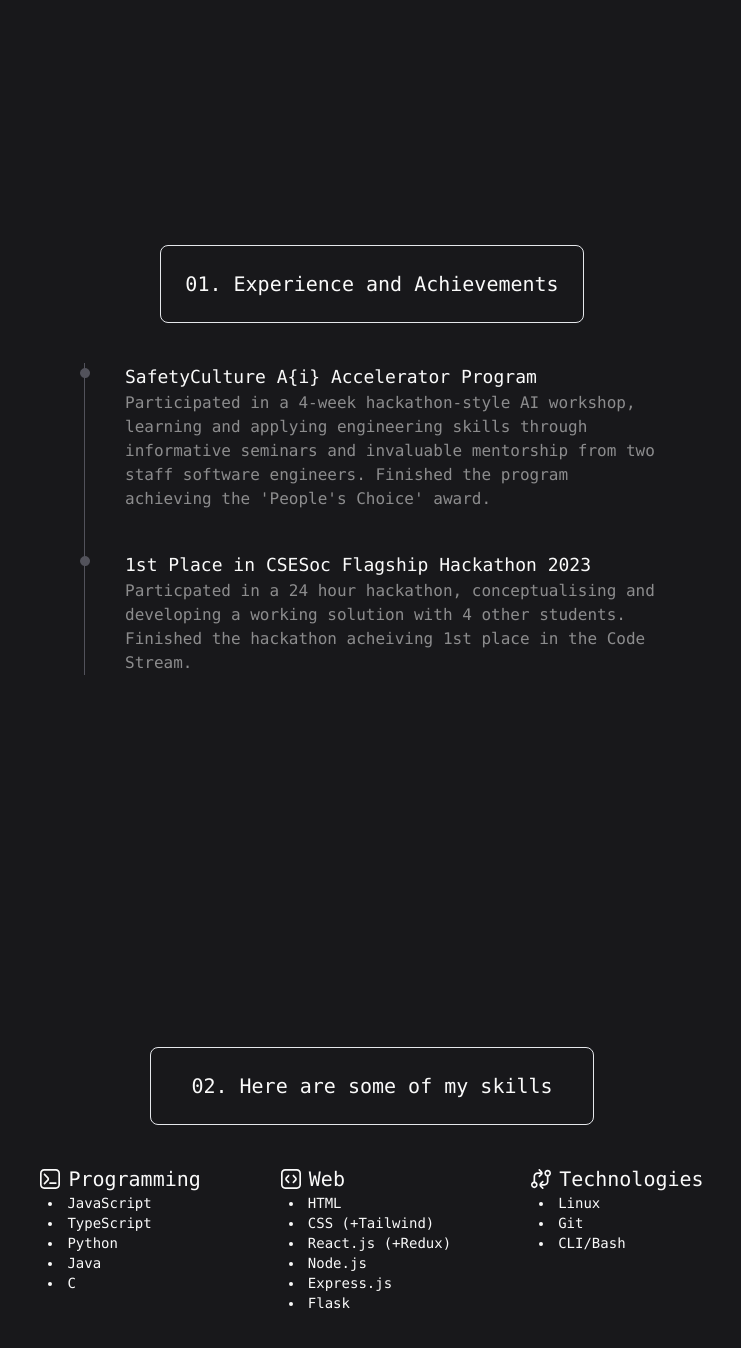
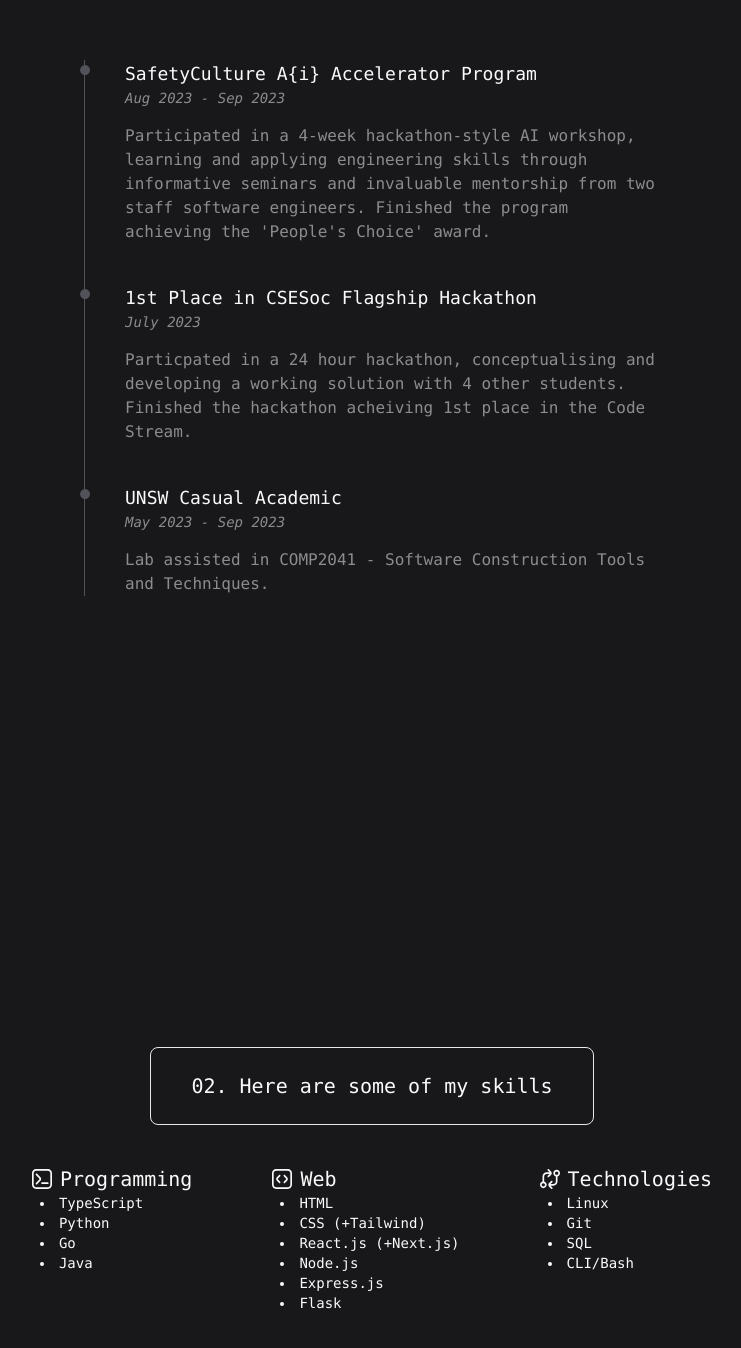
Before and after one commit to ddannyll/horizon, a React (Vite) app: page / in a window 1280 px wide. Shown: the part 1740-3088 px from the top of the page, without its empty margins (268-1009 px from the left). Built offline with nearby package versions, Linux system fonts and the light colour scheme.

Commit message:
experiences

```diff
--- a/src/components/Experience.jsx
+++ b/src/components/Experience.jsx
@@ -1,22 +1,34 @@
 import Header from "./Header";
 import Timeline from "./Timeline";
+import { motion } from 'framer-motion'
 
 export default function Experience () {
-   return <section className="container mx-auto min-h-screen flex flex-col justify-center items-center gap-10">
-    <Header>
-      01. Experience and Achievements
-    </Header>
+   return <section className="container mx-auto min-h-screen flex flex justify-center items-start gap-10">
+    <motion.div
+      initial={{ opacity: 0 }}
+      whileInView={{ opacity: 1 }}
+      transition={{delay:0.1}}
+      viewport={{amount:0.4}}
+    >
       <Timeline
         nodes={[
           {
             title: "SafetyCulture A{i} Accelerator Program",
+            subtitle: "Aug 2023 - Sep 2023",
             description: "Participated in a 4-week hackathon-style AI workshop, learning and applying engineering skills through informative seminars and invaluable mentorship from two staff software engineers. Finished the program achieving the 'People's Choice' award."
           },
           {
-          title: "1st Place in CSESoc Flagship Hackathon 2023",
+            title: "1st Place in CSESoc Flagship Hackathon",
+            subtitle: "July 2023",
             description:"Particpated in a 24 hour hackathon, conceptualising and developing a working solution with 4 other students. Finished the hackathon acheiving 1st place in the Code Stream."
+          },
+          {
+            title: "UNSW Casual Academic",
+            subtitle: "May 2023 - Sep 2023",
+            description: "Lab assisted in COMP2041 - Software Construction Tools and Techniques."
           }
         ]}
       />
+    </motion.div>
   </section>
 }
--- a/src/components/Skills.jsx
+++ b/src/components/Skills.jsx
@@ -47,11 +47,10 @@
                         Programming
                     </h2>
                     <ul className="list-disc list-inside pl-2">
-                        <li>JavaScript</li>
-	    		<li>TypeScript</li>
+	    		        <li>TypeScript</li>
                         <li>Python</li>
+                        <li>Go</li>
                         <li>Java</li>
-                        <li>C</li>
                     </ul>
                 </motion.li>
                 <motion.li variants={item} className="">
@@ -62,7 +61,7 @@
                     <ul className="list-disc list-inside pl-2">
                         <li>HTML</li>
                         <li>CSS (+Tailwind)</li>
-                        <li>React.js (+Redux)</li>
+                        <li>React.js (+Next.js)</li>
                         <li>Node.js</li>
                         <li>Express.js</li>
                         <li>Flask</li>
@@ -76,6 +75,7 @@
                     <ul className="list-disc list-inside pl-2">
                         <li>Linux</li>
                         <li>Git</li>
+                        <li>SQL</li>
                         <li>CLI/Bash</li>
                     </ul>
                 </motion.li>
--- a/src/components/Timeline.jsx
+++ b/src/components/Timeline.jsx
@@ -6,7 +6,8 @@
     {nodes?.map((node) => {
       return <li key={node.title} className="relative ml-10">
         <h3 className="text-lg">{node.title}</h3>
-        <p className="text-white/50">{node.description}</p>
+        <h4 className="text-sm text-white/50 italic">{node.subtitle}</h4>
+        <p className="mt-4 text-white/50">{node.description}</p>
         <IconCircleFilled className="text-zinc-600 absolute w-3 h-3 -left-10 top-1 -translate-x-1/2"/>
       </li>
       })}
```
Lines whose indentation alone changed are shown as unchanged.
